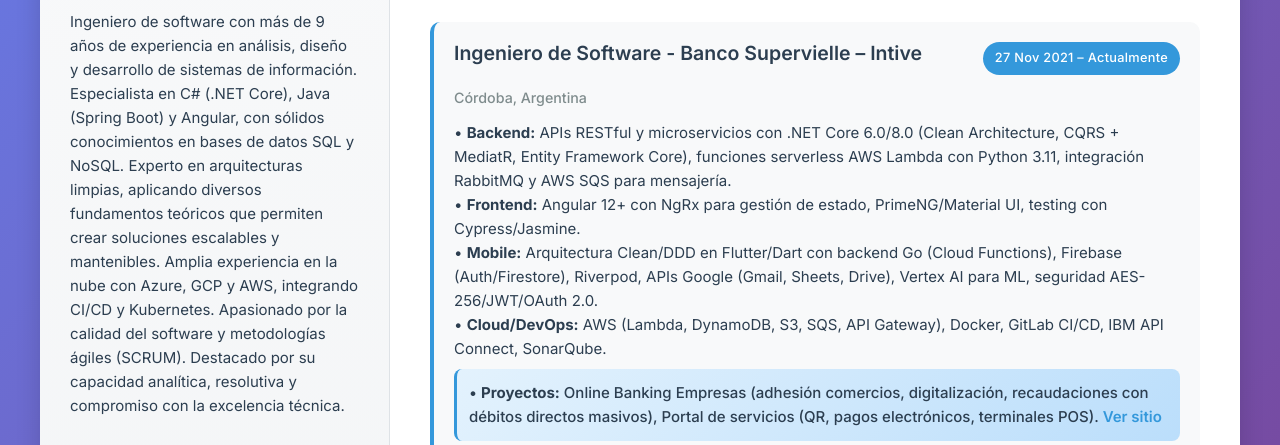
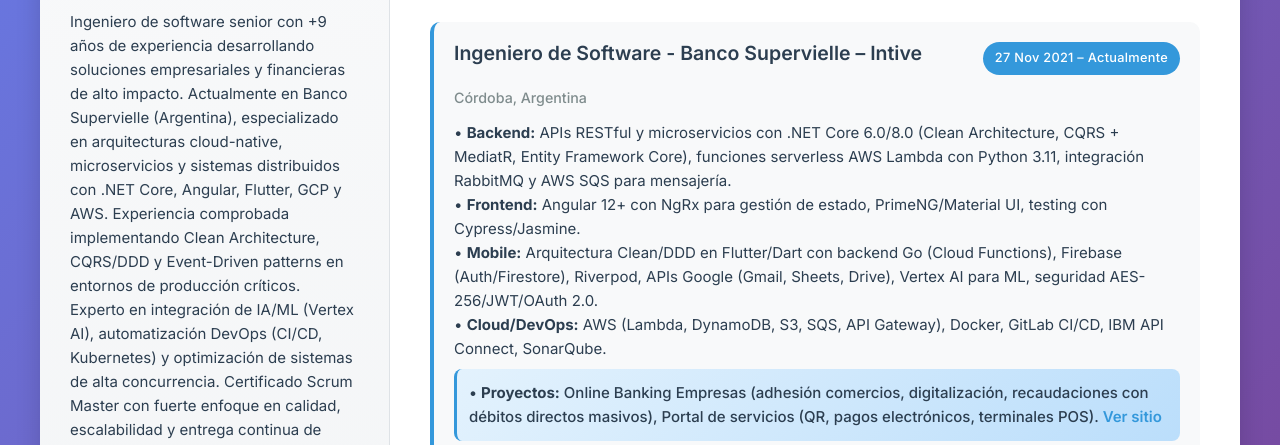
Before and after one commit to otoro90/cv, a plain HTML site: page index.html in a window 1280 px wide. Shown: the part 347-792 px from the top of the page. Drawn offline with Linux system fonts and the light colour scheme.

Commit message:
Actualizar sección "Sobre mí" en el CV para reflejar experiencia y habilidades actuales en desarrollo de software.

```diff
--- a/index.html
+++ b/index.html
@@ -30,7 +30,7 @@
         <aside class="sidebar">
             <section id="sobre-mi" aria-labelledby="sobre-mi-heading">
                 <h2 id="sobre-mi-heading"><i class="fas fa-user"></i> Sobre mí</h2>
-                <p>Ingeniero de software con más de 9 años de experiencia en análisis, diseño y desarrollo de sistemas de información. Especialista en C# (.NET Core), Java (Spring Boot) y Angular, con sólidos conocimientos en bases de datos SQL y NoSQL. Experto en arquitecturas limpias, aplicando diversos fundamentos teóricos que permiten crear soluciones escalables y mantenibles. Amplia experiencia en la nube con Azure, GCP y AWS, integrando CI/CD y Kubernetes. Apasionado por la calidad del software y metodologías ágiles (SCRUM). Destacado por su capacidad analítica, resolutiva y compromiso con la excelencia técnica.</p>
+                <p>Ingeniero de software senior con +9 años de experiencia desarrollando soluciones empresariales y financieras de alto impacto. Actualmente en Banco Supervielle (Argentina), especializado en arquitecturas cloud-native, microservicios y sistemas distribuidos con .NET Core, Angular, Flutter, GCP y AWS. Experiencia comprobada implementando Clean Architecture, CQRS/DDD y Event-Driven patterns en entornos de producción críticos. Experto en integración de IA/ML (Vertex AI), automatización DevOps (CI/CD, Kubernetes) y optimización de sistemas de alta concurrencia. Certificado Scrum Master con fuerte enfoque en calidad, escalabilidad y entrega continua de valor.</p>
             </section>
 
             <section id="habilidades" aria-labelledby="habilidades-heading">
```
